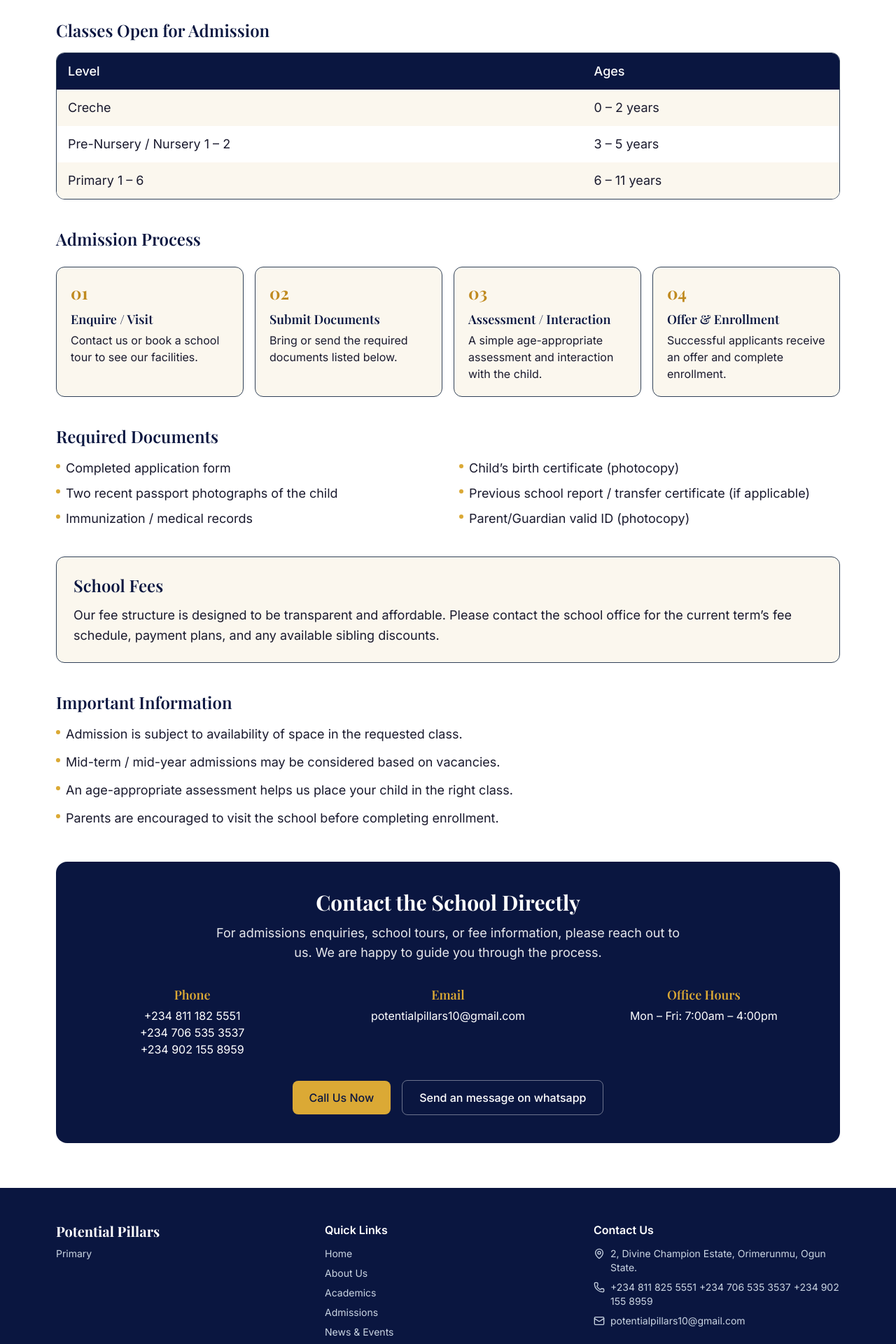
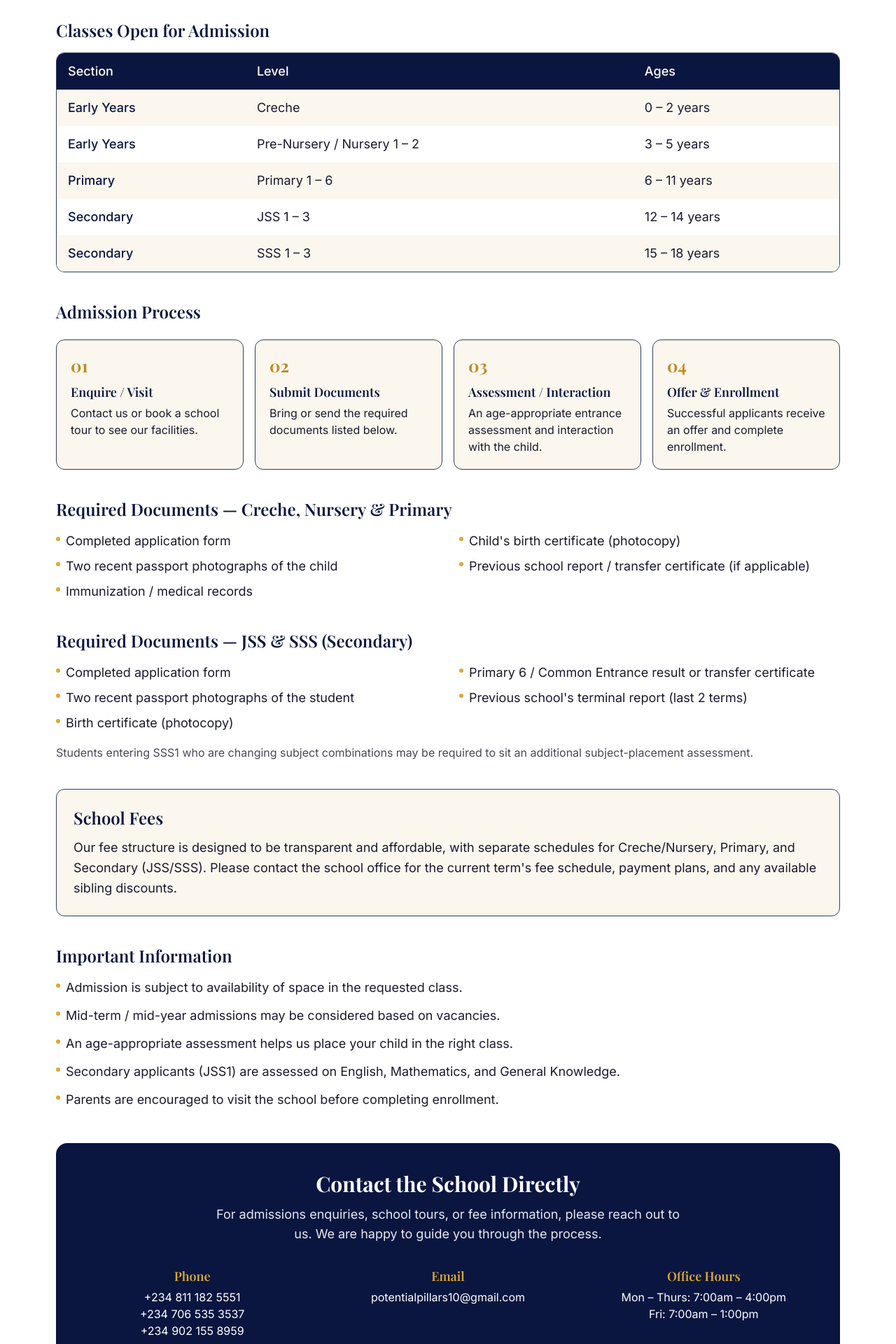
Before and after one commit to Deorum-1/Potential-Pillars, a React (Vite) app in the folder potential-pillars/: page /admissions in a window 1280 px wide. Shown: the part 380-2300 px from the top of the page at 70% size. Built offline with nearby package versions, Linux system fonts and the light colour scheme.

Commit message:
Updated files

```diff
--- a/potential-pillars/src/data/content.js
+++ b/potential-pillars/src/data/content.js
@@ -2,7 +2,7 @@
 
 export const siteConfig = {
   name: "Potential Pillars",
-  tagline: "Primary ",
+  tagline: ["Primary", " | ", "Secondary"],
   address: "2, Divine Champion Estate, Orimerunmu, Ogun State.",
   phone: ["+234 811 825 5551", " +234 706 535 3537", " +234 902 155 8959"],
   email: "potentialpillars10@gmail.com",
@@ -26,6 +26,12 @@ export const programs = [
     text: "A solid foundation in literacy, numeracy, science and creativity.",
     image: "/images/primary.jpg",
   },
+  {
+    title: "Secondary School",
+    ages: "JSS 1 – 3 and SSS 1 - 3",
+    text: "A solid foundation in literacy, numeracy, science and creativity.",
+    image: "/images/Secondary.jpg",
+  },
 ];
 
 export const stats = [
@@ -42,7 +48,7 @@ export const testimonials = [
 ];
 
 export const events = [
-  { num: "1",  title: "Excursion", text: "A trip to Muritala Muhammed Airport." },
-  { num: "2",  title: "Inter-house Sports", text: "A day of friendly competition for all classes." },
-  { num: "3",  title: "Carol & Prize-giving", text: "Celebrating the achievements of the term." },
+  { num: "1", title: "Excursion", text: "A trip to Muritala Muhammed Airport." },
+  { num: "2", title: "Inter-house Sports", text: "A day of friendly competition for all classes." },
+  { num: "3", title: "Carol & Prize-giving", text: "Celebrating the achievements of the term." },
 ];
--- a/potential-pillars/src/pages/Academics.jsx
+++ b/potential-pillars/src/pages/Academics.jsx
@@ -1,5 +1,5 @@
 export default function Academics() {
-  const subjects = [
+  const primarySubjects = [
     "English Language & Phonics",
     "Mathematics",
     "Basic Science",
@@ -12,10 +12,25 @@ export default function Academics() {
     "Physical & Health Education",
   ];
 
+  const secondarySubjects = [
+    "English Language",
+    "Mathematics",
+    "Basic Science / Core Science subjects",
+    "Civic Education",
+    "Yoruba Language",
+    "Christian Religious Studies",
+    "Computer Studies / ICT",
+    "Agricultural Science",
+    "Business Studies",
+    "Physical & Health Education",
+  ];
+
   const classes = [
-    { level: "Creche", ages: "0 – 2 years" },
-    { level: "Pre-Nursery / Nursery 1 – 2", ages: "3 – 5 years" },
-    { level: "Primary 1 – 6", ages: "6 – 11 years" },
+    { level: "Creche", ages: "0 – 2 years", section: "Early Years" },
+    { level: "Pre-Nursery / Nursery 1 – 2", ages: "3 – 5 years", section: "Early Years" },
+    { level: "Primary 1 – 6", ages: "6 – 11 years", section: "Primary" },
+    { level: "JSS 1 – 3", ages: "12 – 14 years", section: "Secondary" },
+    { level: "SSS 1 – 3", ages: "15 – 18 years", section: "Secondary" },
   ];
 
   const terms = [
@@ -37,12 +52,20 @@ export default function Academics() {
       title: "Report Cards",
       detail: "detailed feedback shared with parents every term",
     },
+    {
+      title: "WAEC / NECO Preparation",
+      detail: "structured exam preparation for SSS3 students",
+    },
   ];
 
   const facilities = [
     {
       title: "ICT / Computer Lab",
       detail: "hands-on digital literacy from an early age",
+    },
+    {
+      title: "Science Laboratory",
+      detail: "practical, hands-on science for JSS and SSS students",
     },
     {
       title: "Well-equipped classrooms",
@@ -76,10 +99,11 @@ export default function Academics() {
       <div className="max-w-3xl">
         <p className="font-sans text-base leading-relaxed text-ink md:text-lg">
           At Potential Pillars School, we build on the Nigerian National
-          Curriculum to give every child a strong academic foundation,
-          paired with the good character and leadership skills they'll
-          need for life. Our teaching goes beyond passing exams we
-          nurture curious minds ready to lead tomorrow.
+          Curriculum to give every child — from Creche through Senior
+          Secondary — a strong academic foundation, paired with the good
+          character and leadership skills they'll need for life. Our
+          teaching goes beyond passing exams — we nurture curious minds
+          ready to lead tomorrow.
         </p>
       </div>
 
@@ -93,6 +117,7 @@ export default function Academics() {
           <table className="w-full text-left font-sans text-base text-ink md:text-lg">
             <thead>
               <tr className="bg-navy-900 text-white">
+                <th className="px-4 py-3 font-medium">Section</th>
                 <th className="px-4 py-3 font-medium">Level</th>
                 <th className="px-4 py-3 font-medium">Ages</th>
               </tr>
@@ -103,6 +128,9 @@ export default function Academics() {
                   key={c.level}
                   className={i % 2 === 0 ? "bg-cream" : "bg-white"}
                 >
+                  <td className="px-4 py-3 font-medium text-navy-900">
+                    {c.section}
+                  </td>
                   <td className="px-4 py-3">{c.level}</td>
                   <td className="px-4 py-3">{c.ages}</td>
                 </tr>
@@ -112,10 +140,10 @@ export default function Academics() {
         </div>
       </div>
 
-      {/* What We Teach */}
+      {/* What We Teach — Primary */}
       <div className="mt-10">
         <h2 className="font-display text-xl text-navy-900 md:text-2xl">
-          What We Teach
+          What We Teach — Creche, Nursery & Primary
         </h2>
 
         <p className="mt-3 font-sans text-base leading-relaxed text-ink md:text-lg">
@@ -124,7 +152,29 @@ export default function Academics() {
         </p>
 
         <ul className="mt-4 grid grid-cols-1 gap-x-8 gap-y-2 sm:grid-cols-2 font-sans text-base text-ink md:text-lg">
-          {subjects.map((subject) => (
+          {primarySubjects.map((subject) => (
+            <li key={subject} className="flex items-center gap-2">
+              <span className="h-1.5 w-1.5 shrink-0 rounded-full bg-gold-500" />
+              {subject}
+            </li>
+          ))}
+        </ul>
+      </div>
+
+      {/* What We Teach — Secondary */}
+      <div className="mt-10">
+        <h2 className="font-display text-xl text-navy-900 md:text-2xl">
+          What We Teach — JSS & SSS (Secondary)
+        </h2>
+
+        <p className="mt-3 font-sans text-base leading-relaxed text-ink md:text-lg">
+          Our secondary curriculum builds on the primary foundation,
+          preparing students for JSCE and WAEC/NECO, with core subjects
+          including:
+        </p>
+
+        <ul className="mt-4 grid grid-cols-1 gap-x-8 gap-y-2 sm:grid-cols-2 font-sans text-base text-ink md:text-lg">
+          {secondarySubjects.map((subject) => (
             <li key={subject} className="flex items-center gap-2">
               <span className="h-1.5 w-1.5 shrink-0 rounded-full bg-gold-500" />
               {subject}
@@ -133,8 +183,9 @@ export default function Academics() {
         </ul>
 
         <p className="mt-4 font-sans text-base leading-relaxed text-ink md:text-lg">
-          Every subject is taught with a focus on understanding, not
-          memorization — so pupils build real knowledge, not just grades.
+          Every subject, at every level, is taught with a focus on
+          understanding, not memorization so pupils build real
+          knowledge, not just grades.
         </p>
       </div>
 
@@ -145,7 +196,8 @@ export default function Academics() {
         </h2>
 
         <p className="mt-3 font-sans text-base leading-relaxed text-ink md:text-lg">
-          P.P.S. runs on the standard three-term academic year:
+          P.P.S. runs on the standard three-term academic year, across all
+          sections:
         </p>
 
         <div className="mt-4 grid grid-cols-1 gap-4 sm:grid-cols-3">
@@ -192,7 +244,7 @@ export default function Academics() {
 
         <p className="mt-4 font-sans text-base leading-relaxed text-ink md:text-lg">
           This combination gives parents a clear, ongoing picture of their
-          child's progress — not just a single exam score.
+          child's progress not just a single exam score.
         </p>
       </div>
 
@@ -203,7 +255,8 @@ export default function Academics() {
         </h2>
 
         <p className="mt-3 font-sans text-base leading-relaxed text-ink md:text-lg">
-          We invest in the tools that help pupils learn best:
+          We invest in the tools that help pupils learn best, across every
+          level:
         </p>
 
         <ul className="mt-4 space-y-3 font-sans text-base text-ink md:text-lg">
@@ -227,7 +280,7 @@ export default function Academics() {
 
         <p className="mt-3 font-sans text-base leading-relaxed text-ink md:text-lg">
           Academics at P.P.S. is paired with activities that build character
-          and leadership:
+          and leadership, for pupils and students alike:
         </p>
 
         <ul className="mt-4 grid grid-cols-1 gap-x-8 gap-y-2 sm:grid-cols-2 font-sans text-base text-ink md:text-lg">
--- a/potential-pillars/src/pages/Admissions.jsx
+++ b/potential-pillars/src/pages/Admissions.jsx
@@ -1,11 +1,18 @@
 export default function Admissions() {
   const requirements = [
     "Completed application form",
-    "Child’s birth certificate (photocopy)",
+    "Child's birth certificate (photocopy)",
     "Two recent passport photographs of the child",
     "Previous school report / transfer certificate (if applicable)",
     "Immunization / medical records",
-    "Parent/Guardian valid ID (photocopy)",
+  ];
+
+  const secondaryRequirements = [
+    "Completed application form",
+    "Primary 6 / Common Entrance result or transfer certificate",
+    "Two recent passport photographs of the student",
+    "Previous school's terminal report (last 2 terms)",
+    "Birth certificate (photocopy)",
   ];
 
   const process = [
@@ -22,7 +29,7 @@ export default function Admissions() {
     {
       step: "03",
       title: "Assessment / Interaction",
-      detail: "A simple age-appropriate assessment and interaction with the child.",
+      detail: "An age-appropriate entrance assessment and interaction with the child.",
     },
     {
       step: "04",
@@ -32,9 +39,11 @@ export default function Admissions() {
   ];
 
   const classes = [
-    { level: "Creche", ages: "0 – 2 years" },
-    { level: "Pre-Nursery / Nursery 1 – 2", ages: "3 – 5 years" },
-    { level: "Primary 1 – 6", ages: "6 – 11 years" },
+    { level: "Creche", ages: "0 – 2 years", section: "Early Years" },
+    { level: "Pre-Nursery / Nursery 1 – 2", ages: "3 – 5 years", section: "Early Years" },
+    { level: "Primary 1 – 6", ages: "6 – 11 years", section: "Primary" },
+    { level: "JSS 1 – 3", ages: "12 – 14 years", section: "Secondary" },
+    { level: "SSS 1 – 3", ages: "15 – 18 years", section: "Secondary" },
   ];
 
   return (
@@ -45,7 +54,7 @@ export default function Admissions() {
           Admissions
         </h1>
         <p className="mt-3 font-display text-xl text-gold-600 md:text-2xl">
-          Begin your child’s journey with Potential Pillars School
+          Begin your child's journey with Potential Pillars School
         </p>
       </div>
 
@@ -53,8 +62,8 @@ export default function Admissions() {
         <p className="font-sans text-base leading-relaxed text-ink md:text-lg">
           We welcome families who share our vision of raising well-rounded
           children with strong academics, good character, and leadership
-          potential. Admission is open for Creche, Nursery, and Primary classes
-          subject to available spaces.
+          potential. Admission is open for Creche through Senior Secondary
+          (SSS 3), subject to available spaces.
         </p>
       </div>
 
@@ -68,6 +77,7 @@ export default function Admissions() {
           <table className="w-full text-left font-sans text-base text-ink md:text-lg">
             <thead>
               <tr className="bg-navy-900 text-white">
+                <th className="px-4 py-3 font-medium">Section</th>
                 <th className="px-4 py-3 font-medium">Level</th>
                 <th className="px-4 py-3 font-medium">Ages</th>
               </tr>
@@ -78,6 +88,9 @@ export default function Admissions() {
                   key={c.level}
                   className={i % 2 === 0 ? "bg-cream" : "bg-white"}
                 >
+                  <td className="px-4 py-3 font-medium text-navy-900">
+                    {c.section}
+                  </td>
                   <td className="px-4 py-3">{c.level}</td>
                   <td className="px-4 py-3">{c.ages}</td>
                 </tr>
@@ -113,10 +126,10 @@ export default function Admissions() {
         </div>
       </div>
 
-      {/* Required Documents */}
+      {/* Required Documents — Primary & Early Years */}
       <div className="mt-10">
         <h2 className="font-display text-xl text-navy-900 md:text-2xl">
-          Required Documents
+          Required Documents — Creche, Nursery & Primary
         </h2>
 
         <ul className="mt-4 grid grid-cols-1 gap-x-8 gap-y-2 sm:grid-cols-2 font-sans text-base text-ink md:text-lg">
@@ -129,15 +142,38 @@ export default function Admissions() {
         </ul>
       </div>
 
+      {/* Required Documents — Secondary */}
+      <div className="mt-10">
+        <h2 className="font-display text-xl text-navy-900 md:text-2xl">
+          Required Documents — JSS & SSS (Secondary)
+        </h2>
+
+        <ul className="mt-4 grid grid-cols-1 gap-x-8 gap-y-2 sm:grid-cols-2 font-sans text-base text-ink md:text-lg">
+          {secondaryRequirements.map((item) => (
+            <li key={item} className="flex items-start gap-2">
+              <span className="mt-2 h-1.5 w-1.5 shrink-0 rounded-full bg-gold-500" />
+              {item}
+            </li>
+          ))}
+        </ul>
+
+        <p className="mt-4 font-sans text-sm text-ink/80 md:text-base">
+          Students entering SSS1 who are changing subject combinations may
+          be required to sit an additional subject-placement assessment.
+        </p>
+      </div>
+
       {/* Fees Note */}
       <div className="mt-10 rounded-xl border border-navy-100 bg-cream p-6">
         <h2 className="font-display text-xl text-navy-900 md:text-2xl">
           School Fees
         </h2>
         <p className="mt-3 font-sans text-base leading-relaxed text-ink md:text-lg">
-          Our fee structure is designed to be transparent and affordable.
-          Please contact the school office for the current term’s fee schedule,
-          payment plans, and any available sibling discounts.
+          Our fee structure is designed to be transparent and affordable,
+          with separate schedules for Creche/Nursery, Primary, and
+          Secondary (JSS/SSS). Please contact the school office for the
+          current term's fee schedule, payment plans, and any available
+          sibling discounts.
         </p>
       </div>
 
@@ -162,6 +198,10 @@ export default function Admissions() {
           </li>
           <li className="flex items-start gap-2">
             <span className="mt-2 h-1.5 w-1.5 shrink-0 rounded-full bg-gold-500" />
+            Secondary applicants (JSS1) are assessed on English, Mathematics, and General Knowledge.
+          </li>
+          <li className="flex items-start gap-2">
+            <span className="mt-2 h-1.5 w-1.5 shrink-0 rounded-full bg-gold-500" />
             Parents are encouraged to visit the school before completing enrollment.
           </li>
         </ul>
@@ -180,18 +220,23 @@ export default function Admissions() {
         <div className="mt-8 grid grid-cols-1 gap-6 sm:grid-cols-3">
           <div>
             <p className="font-display text-lg text-gold-500">Phone</p>
-            <a
-              href="tel:+234 811 182 5551"
-              className="mt-1 block font-sans text-base hover:underline"
-            >
-              +234 811 182 5551 <br/> +234 706 535 3537 <br/> +234 902 155 8959
-            </a>
+            <div className="mt-1 font-sans text-base">
+              <a href="tel:+2348111825551" className="block hover:underline">
+                +234 811 182 5551
+              </a>
+              <a href="tel:+2347065353537" className="block hover:underline">
+                +234 706 535 3537
+              </a>
+              <a href="tel:+2349021558959" className="block hover:underline">
+                +234 902 155 8959
+              </a>
+            </div>
           </div>
 
           <div>
             <p className="font-display text-lg text-gold-500">Email</p>
             <a
-              href="mailto:admissions@potentialpillars.edu.ng"
+              href="mailto:potentialpillars10@gmail.com"
               className="mt-1 block font-sans text-base hover:underline"
             >
               potentialpillars10@gmail.com
@@ -201,7 +246,9 @@ export default function Admissions() {
           <div>
             <p className="font-display text-lg text-gold-500">Office Hours</p>
             <p className="mt-1 font-sans text-base">
-              Mon – Fri: 7:00am – 4:00pm
+              Mon – Thurs: 7:00am – 4:00pm
+              <br />
+              Fri: 7:00am – 1:00pm
             </p>
           </div>
         </div>
@@ -217,7 +264,7 @@ export default function Admissions() {
             href="https://wa.me/2348111825551?text=Hello%2C%20I%20would%20like%20to%20enquire%20about%20admission%20at%20Potential%20Pillars%20School."
             className="inline-flex items-center justify-center rounded-lg border border-white/40 px-6 py-3 font-sans text-base font-medium text-white transition hover:bg-white/10"
           >
-            Send an message on whatsapp
+            Send us a message on WhatsApp
           </a>
         </div>
       </div>
```
Also changed, not shown: potential-pillars/src/pages/About.jsx (+18 -16 lines).
